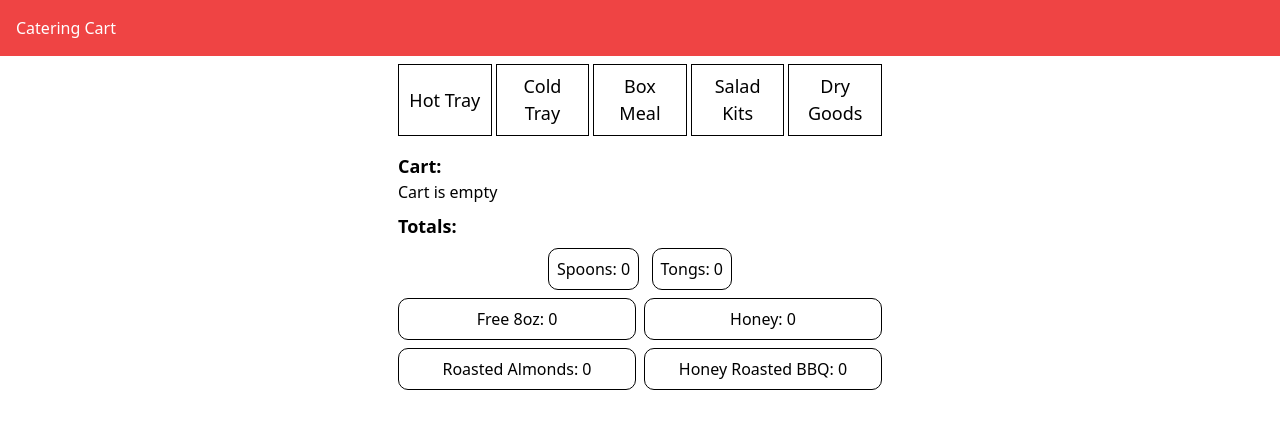
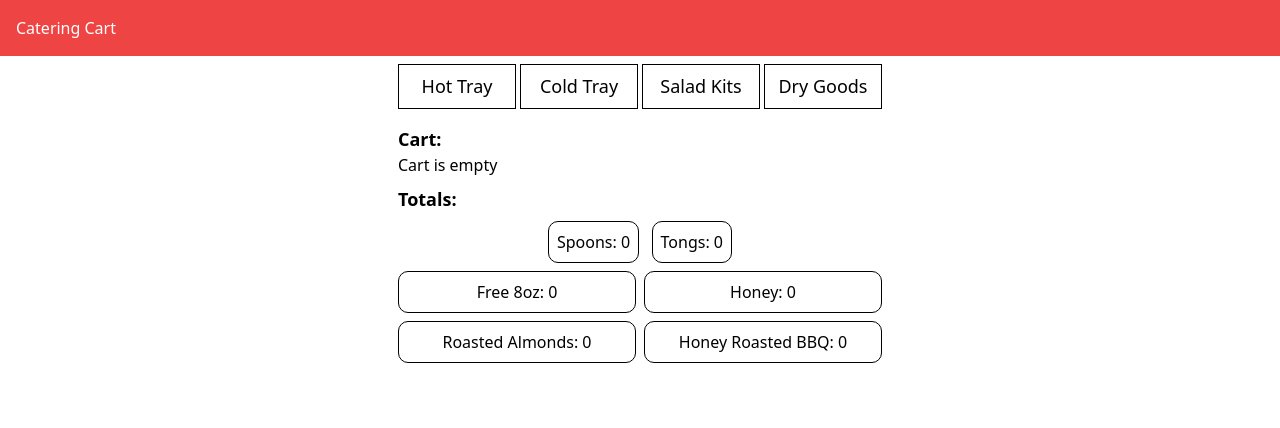
Before and after one commit to fleurylol/catering-cart, a SvelteKit app: page / in a window 1280 px wide. Shown: the top 428 px of the page. Built offline with nearby package versions, Linux system fonts and the light colour scheme.

Commit message:
cookie brownie tray

```diff
--- a/src/lib/traySearch.ts
+++ b/src/lib/traySearch.ts
@@ -569,7 +569,7 @@ export const allTrays: Tray = [
 	{
 		type: 'Dry',
 		img: 'https://www.cfacdn.com/img/order/menu/Online/Trays/BrownieCookieTray_pdp.png',
-		name: 'Cookie/Brownie Tray',
+		name: 'Cookie & Brownie Tray',
 		variants: null,
 		utensil: 'Tong',
 		notes: null,
--- a/src/routes/+page.svelte
+++ b/src/routes/+page.svelte
@@ -167,7 +167,7 @@
 	<div class="flex gap-1">
 		<button class="item" onclick={() => setActiveTab('hot')}>Hot Tray </button>
 		<button class="item" onclick={() => setActiveTab('cold')}>Cold Tray</button>
-		<button class="item" onclick={() => setActiveTab('box')}>Box Meal</button>
+		<!-- <button class="item" onclick={() => setActiveTab('box')}>Box Meal</button> -->
 		<button class="item" onclick={() => setActiveTab('salad')}>Salad Kits</button>
 		<button class="item" onclick={() => setActiveTab('dry')}>Dry Goods</button>
 	</div>
```
